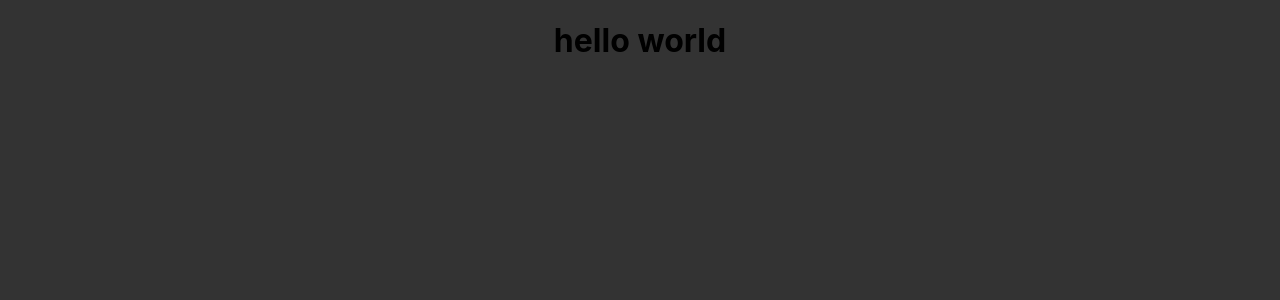
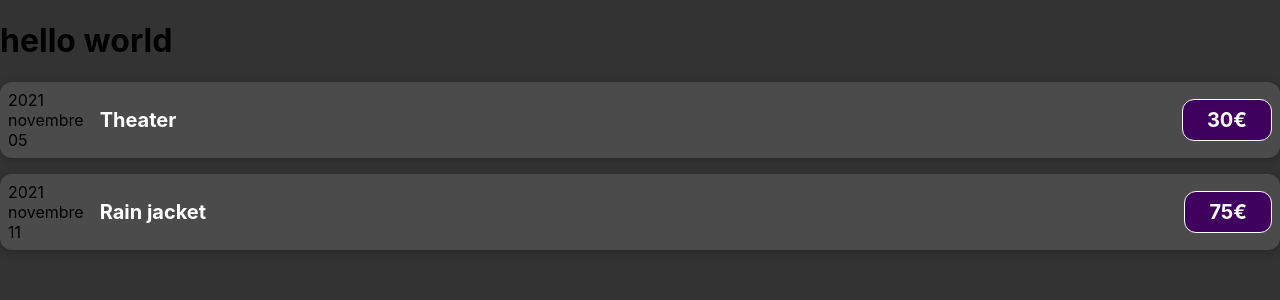
Before and after one commit to RudolfFrederiksen/react_course, a React (Create React App) app: page / in a window 1280 px wide. Shown: the top 300 px of the page. Built offline with nearby package versions, Linux system fonts and the light colour scheme.

Commit message:
add expense item component

```diff
--- a/src/App.scss
+++ b/src/App.scss
@@ -1,3 +1,2 @@
 .App {
-    text-align: center;
 }
--- a/src/App.tsx
+++ b/src/App.tsx
@@ -1,10 +1,27 @@
 import React from "react";
 import "./App.scss";
+import ExpenseItem, { IExpenseItem } from "./components/ExpenseItem/ExpenseItem";
 
 function App() {
+    const expenses: Array<IExpenseItem> = [
+        {
+            date: new Date(2021, 10, 5),
+            title: "Theater",
+            amount: 30,
+        },
+        {
+            date: new Date(2021, 10, 11),
+            title: "Rain jacket",
+            amount: 75,
+        },
+    ];
+
     return (
         <div className="App">
             <h1> hello world</h1>
+            {expenses.map((item, idx) => (
+                <ExpenseItem date={item.date} amount={item.amount} title={item.title} key={idx}></ExpenseItem>
+            ))}
         </div>
     );
 }
--- /dev/null
+++ b/src/components/ExpenseItem/ExpenseItem.scss
@@ -0,0 +1,57 @@
+.expense-item {
+    display: flex;
+    justify-content: space-between;
+    align-items: center;
+    box-shadow: 0 2px 8px rgba(0, 0, 0, 0.25);
+    padding: 0.5rem;
+    margin: 1rem 0;
+    border-radius: 12px;
+    background-color: #4b4b4b;
+
+    .description {
+        display: flex;
+        flex-direction: column;
+        gap: 1rem;
+        align-items: flex-end;
+        flex-flow: column-reverse;
+        justify-content: flex-start;
+        flex: 1;
+    }
+
+    h2 {
+        font-size: 1rem;
+        flex: 1;
+        margin: 0 1rem;
+        color: white;
+    }
+
+    .price {
+        font-size: 1rem;
+        font-weight: bold;
+        color: white;
+        background-color: #40005d;
+        border: 1px solid white;
+        padding: 0.5rem;
+        border-radius: 12px;
+    }
+}
+
+@media (min-width: 580px) {
+    .expense-item {
+        .description {
+            flex-direction: row;
+            align-items: center;
+            justify-content: flex-start;
+            flex: 1;
+        }
+
+        .description h2 {
+            font-size: 1.25rem;
+        }
+
+        .price {
+            font-size: 1.25rem;
+            padding: 0.5rem 1.5rem;
+        }
+    }
+}
--- /dev/null
+++ b/src/components/ExpenseItem/ExpenseItem.tsx
@@ -0,0 +1,29 @@
+import "./ExpenseItem.scss";
+
+export interface IExpenseItem {
+    date: Date;
+    title: string;
+    amount: number;
+}
+
+function ExpenseItem(props: IExpenseItem) {
+    const year = props.date.getFullYear(),
+        month = props.date.toLocaleDateString("fr-fr", { month: "long" }),
+        day = props.date.toLocaleDateString("fr-fr", { day: "2-digit" });
+
+    return (
+        <div className="expense-item">
+            <div>
+                <div>{year}</div>
+                <div>{month}</div>
+                <div>{day}</div>
+            </div>
+            <div className="description">
+                <h2>{props.title}</h2>
+                <div className="price">{props.amount}€</div>
+            </div>
+        </div>
+    );
+}
+
+export default ExpenseItem;
```
